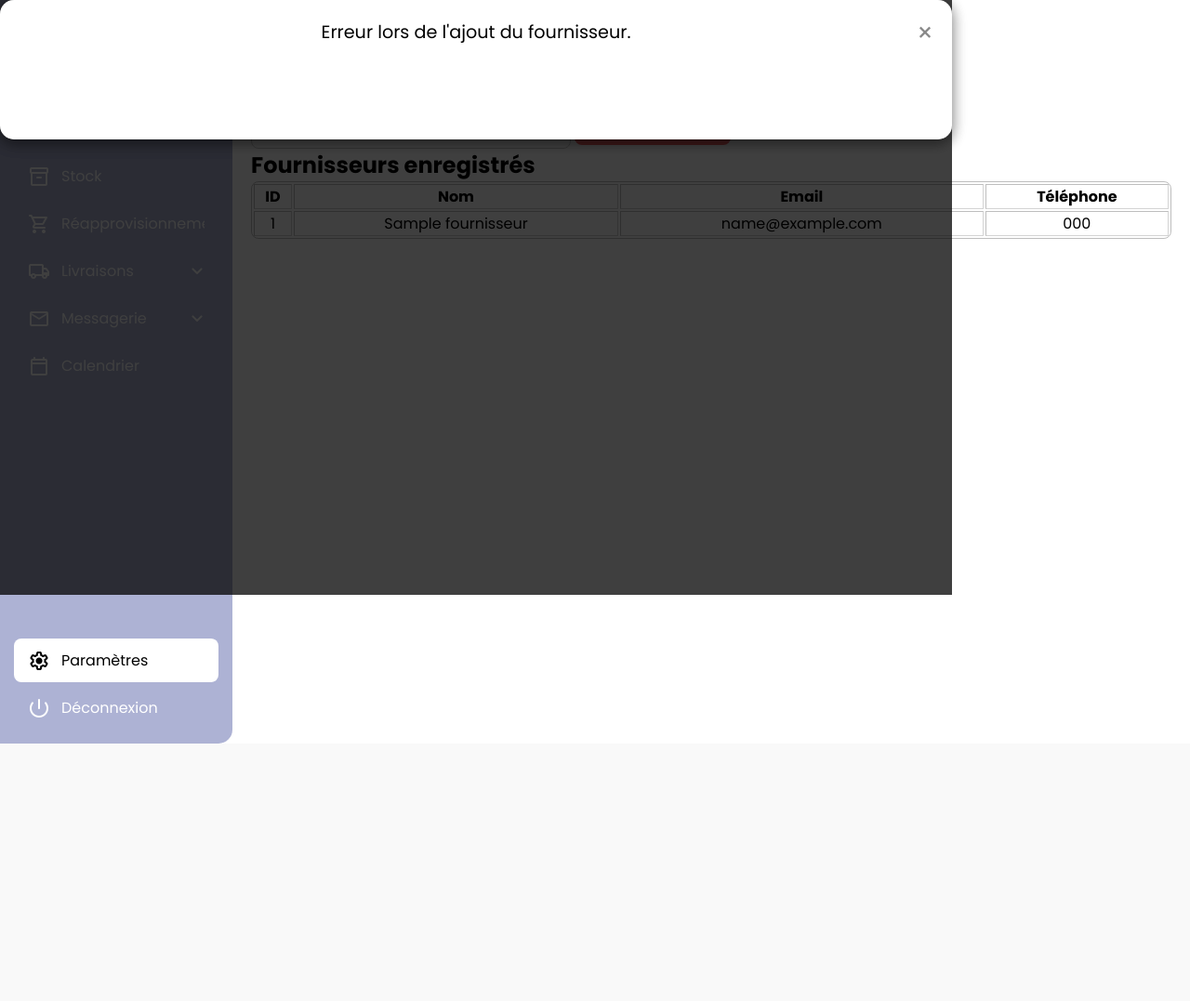
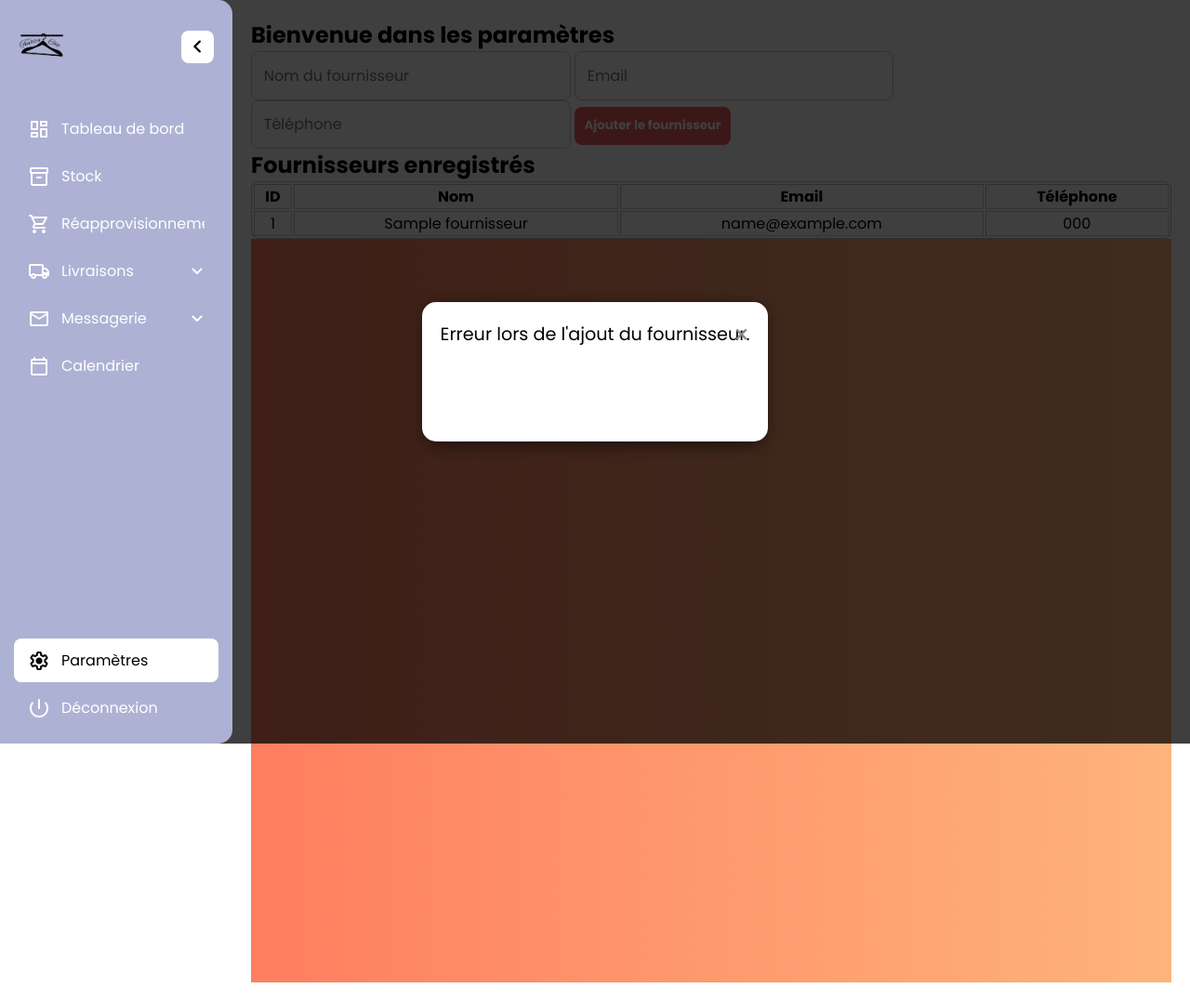
Before and after one commit to Sanitikhan/INFO-CHAS, a PHP site: page /pages/parameters.php in a window 1280 px wide. Shown: the whole page at 93% size. Before the commit the page ends 800 px from the top, so only its background shows below. Run offline with PHP 8.4, Linux system fonts and the light colour scheme; tables that the repository leaves empty or names only in its code hold one stand-in row (values such as "Sample post"); some web fonts are replaced.

Commit message:
edit modal

```diff
--- a/pages/parameters.php
+++ b/pages/parameters.php
@@ -189,20 +189,8 @@ try {
                 </tr>
             <?php endforeach; ?>
         </table>
-    </section>
 
         <div class="wrapper">
-        <a href="#modalbox">Click to open Modal</a>
-    </div>
-
-    <div id="modalbox">
-        <div class="modalcontent">
-            <h1>Modal Title</h1>
-            <p>This is a modal box.</p>
-            <a href="#" class="modalClose">&times;</a>
-        </div>
-    </div>
-
             <!-- Modal de succès -->
             <div id="modal-success" class="modal">
                 <div class="modal-content">
@@ -218,6 +206,13 @@ try {
                     <p>Erreur lors de l'ajout du fournisseur.</p>
                 </div>
             </div>
+        </div>
+
+    </section>
+
+
+
+
 
 
 
--- a/public/modal.css
+++ b/public/modal.css
@@ -1,14 +1,22 @@
-.modal {
-  position: fixed;
-  z-index: 999;
-  left: 0;
-  top: 0;
-  width: 80vw;
-  height: 80vh;
-  background-color: rgba(0,0,0,0.5);
-  /*display: none; /* par défaut caché */
+.wrapper {
+  background: linear-gradient(to right, #ff7e5f, #feb47b);
+  height: 100vh;
+  display: flex;
   align-items: center;
   justify-content: center;
+}
+
+.modal {
+  position: absolute;
+  top: 0;
+  bottom: 0;
+  right: 0;
+  left: 0;
+  display: flex;
+  align-items: center;
+  justify-content: center;
+  background-color: rgba(0, 0, 0, 0.5);
+  transition: all 0.3s ease;
 }
 
 .modal-content {
```
Lines whose indentation alone changed are shown as unchanged.
